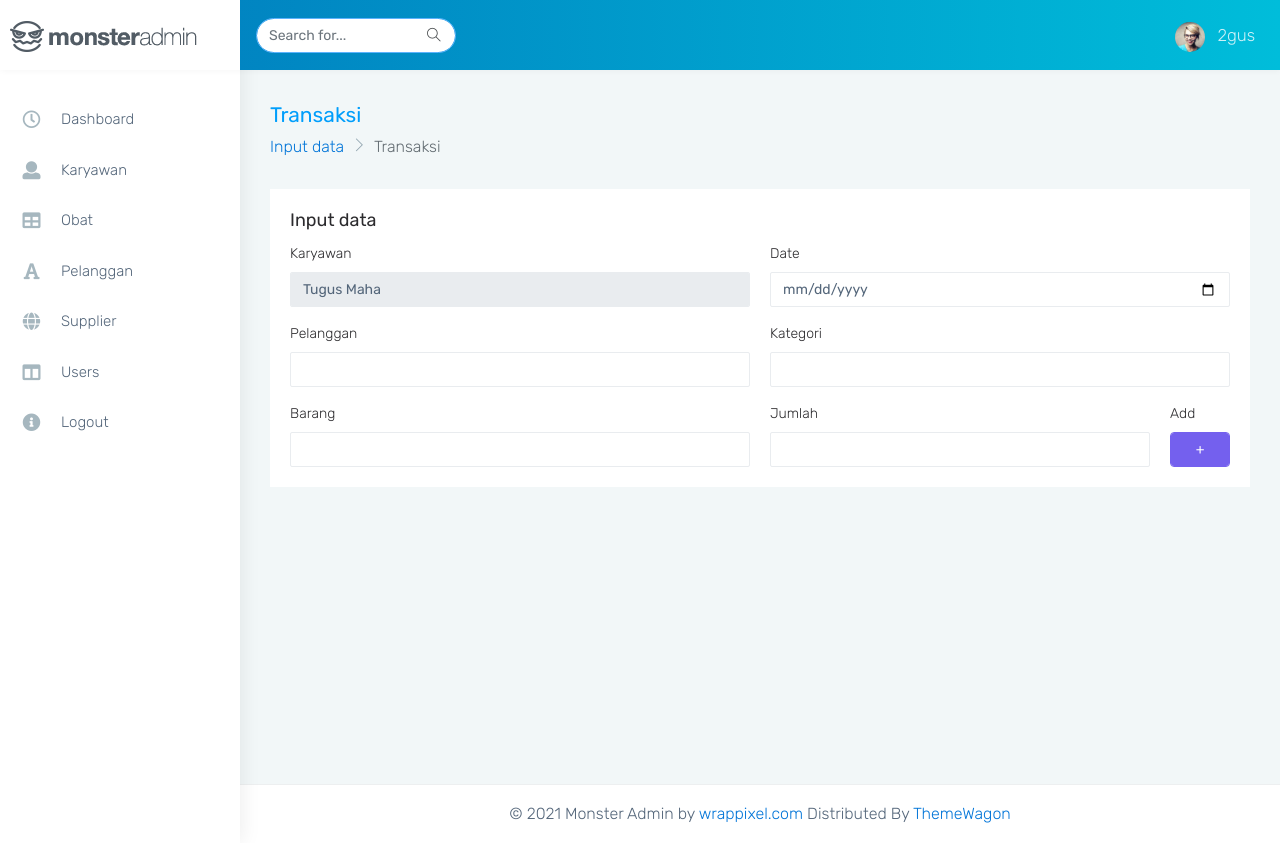
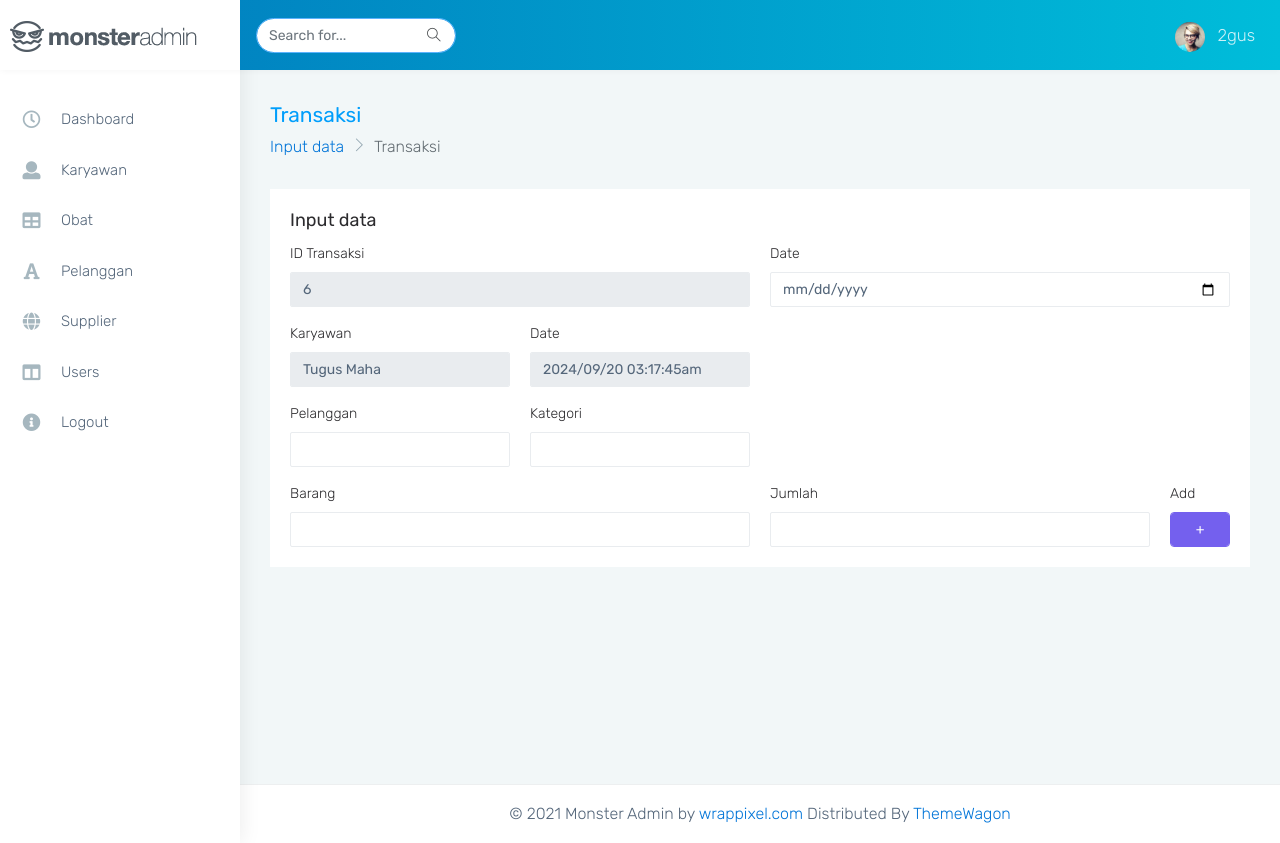
Before and after one commit to bezaleelderoy/pwpb-apotek, a PHP site: page /input.php?data=transaksi in a window 1280 px wide. Run offline with PHP 8.4, Linux system fonts and the light colour scheme; a user stored in the database is signed in; data comes from the database, SQL or seed files in the repository.

Commit message:
transaksi interface

```diff
--- a/page/delete.php
+++ b/page/delete.php
@@ -3,7 +3,7 @@
 include "../../config/conn.php";
 session_start();
 if (!isset($_SESSION['loggedin'])) {
-    header('Location: ../login/login.php');
+    header('Location: login.php');
     exit;
 }
 
--- a/page/index.php
+++ b/page/index.php
@@ -3,7 +3,7 @@
 include('../config/conn.php');
 session_start();
 if (!isset($_SESSION['loggedin'])) {
-    header('Location: login/login.php');
+    header('Location: login.php');
     exit;
 }
 
--- a/page/input.php
+++ b/page/input.php
@@ -203,6 +203,32 @@ include '../components/header.php'; ?>
                             <form>
                                 <div class="row mb-3">
                                     <div class="col-sm-6">
+                                        <label class="form-label">ID Transaksi</label>
+                                        <?php
+
+                                        $query = mysqli_query($conn, "SELECT * FROM tb_transaksi");
+
+                                        $rows = mysqli_num_rows($query);
+
+                                        $transactionID = $rows + 1;
+
+                                        ?>
+                                        <input type="text" class="form-control" name="idtransaksi" value="<?= $transactionID ?>" disabled>
+                                        <input type="text" class="form-control" name="idtransaksi" value="<?= $transactionID ?>" hidden>
+
+
+
+                                    </div>
+
+                                    <div class="col-sm-6">
+                                        <label class="form-label">Date</label>
+                                        <input type="date" class="form-control" name="tgltransaksi">
+                                    </div>
+                                </div>
+                                <div class="row">
+                                    <div class="col-sm-6">
+                                        <div class="row mb-3">
+                                            <div class="col-sm-6">
                                                 <label class="form-label">Karyawan</label>
 
                                                 <?php
@@ -217,10 +243,15 @@ include '../components/header.php'; ?>
                                             </div>
                                             <div class="col-sm-6">
                                                 <label class="form-label">Date</label>
-                                        <input type="date" class="form-control" name="tgltransaksi">
+                                                <input type="text" class="form-control" name="tgltransaksi" value="<?= date("Y/m/d h:i:sa") ?>" disabled>
+                                                <input type="text" class="form-control" name="tgltransaksi" value="<?= date("Y/m/d h:i:sa") ?>" hidden>
                                             </div>
-                                </div class="row">
+                                        </div>
+                                    </div>
+                                </div>
                                 <div class="row mb-3">
+                                    <div class="col-sm-6">
+                                        <div class="row">
                                             <div class="col-sm-6">
                                                 <label class="form-label">Pelanggan</label>
                                                 <datalist id="pelanggan">
@@ -239,7 +270,9 @@ include '../components/header.php'; ?>
                                                 <label class="form-label">Kategori</label>
                                                 <input type="text" class="form-control" name="kategoripelanggan">
                                             </div>
-                                </div class="row">
+                                        </div>
+                                    </div>
+                                </div>
                                 <div class="row">
                                     <div class="col-sm-6">
                                         <label class="form-label">Barang</label>
@@ -263,7 +296,7 @@ include '../components/header.php'; ?>
                                         <label for="" class="form-label">Add</label>
                                         <button class="form-control btn btn-primary">+</button>
                                     </div>
-                                </div class="row">
+                                </div>
 
 
                             </form>
--- a/page/karyawan.php
+++ b/page/karyawan.php
@@ -3,7 +3,7 @@
 include('../config/conn.php');
 session_start();
 if (!isset($_SESSION['loggedin'])) {
-    header('Location: login/login.php');
+    header('Location: login.php');
     exit;
 }
 
--- a/page/supplier.php
+++ b/page/supplier.php
@@ -3,7 +3,7 @@
 include('../config/conn.php');
 session_start();
 if (!isset($_SESSION['loggedin'])) {
-    header('Location: login/login.php');
+    header('Location: login.php');
     exit;
 }
 
```
Lines whose indentation alone changed are shown as unchanged.
